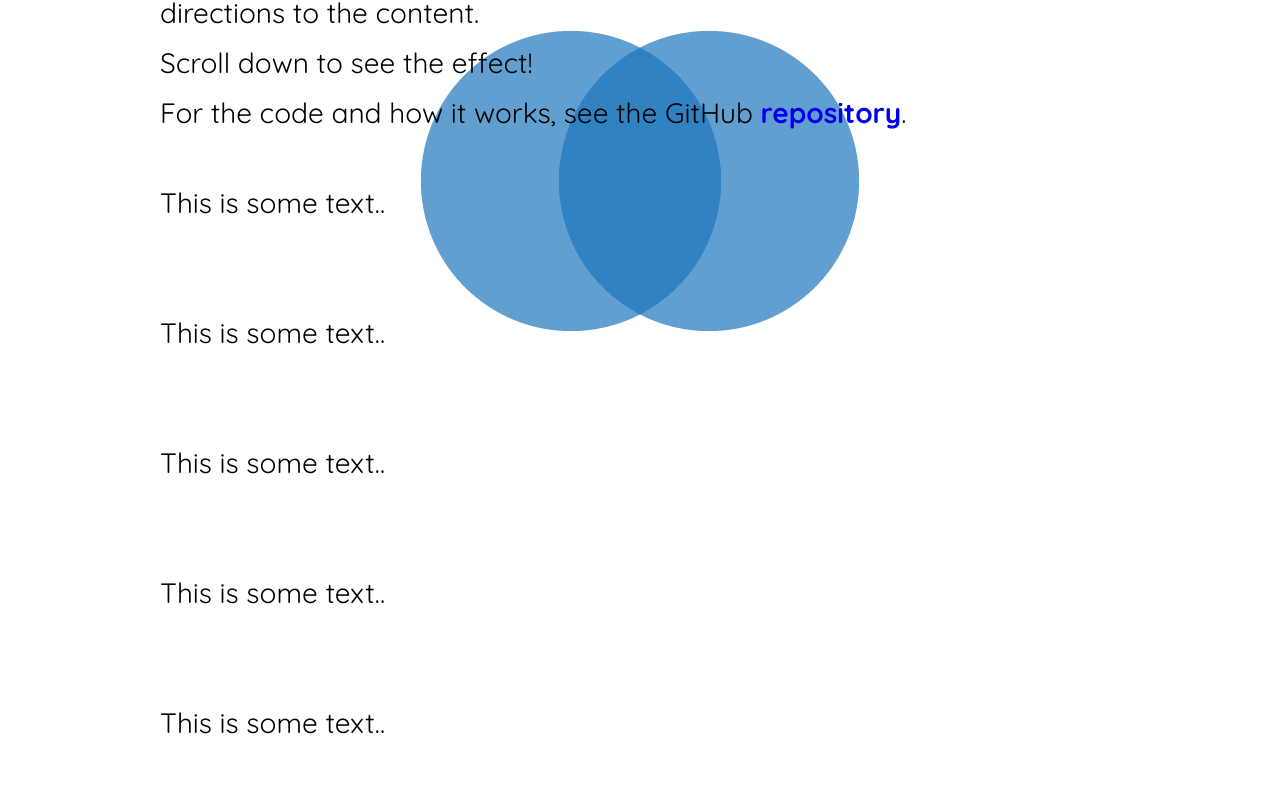
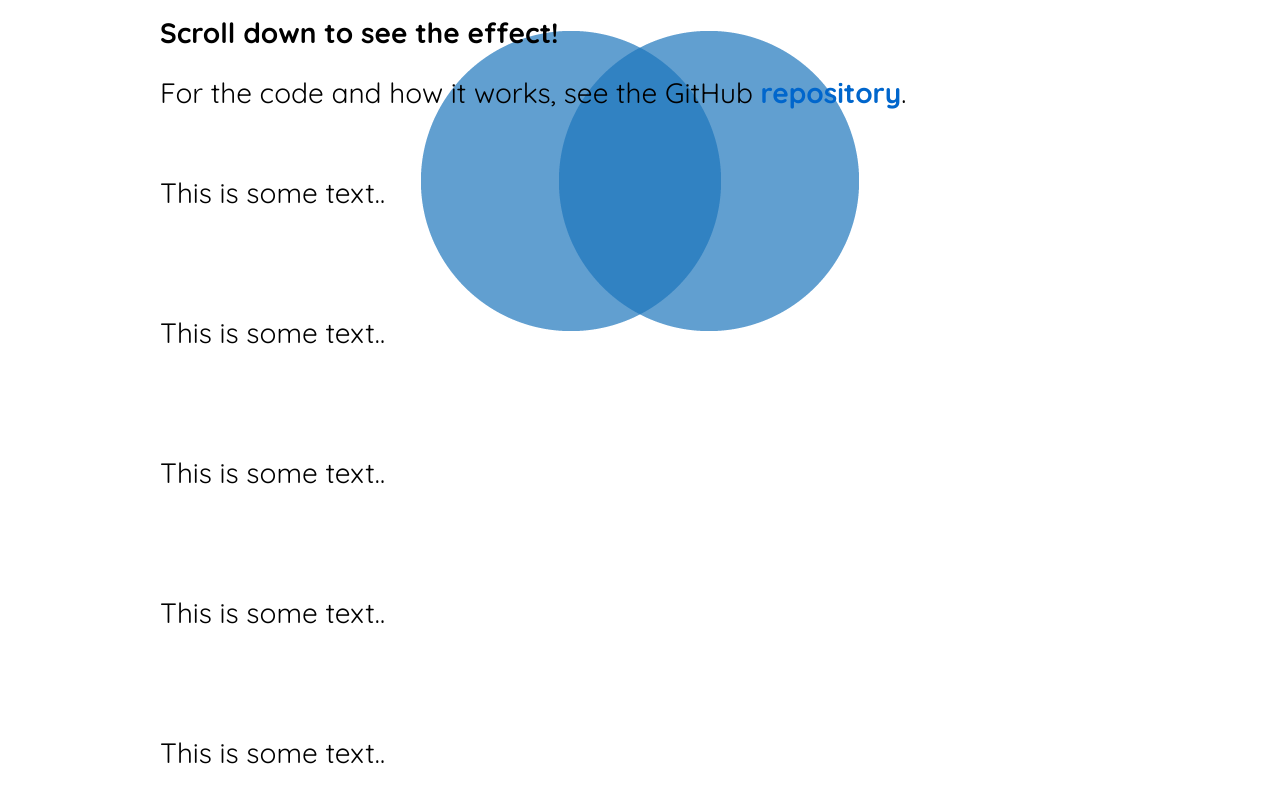
Before and after one commit to simonxlk/simonxlk.github.io, a plain HTML site: page parallax.html in a window 1280 px wide. Shown: the part 219-1011 px from the top of the page. Drawn offline with nearby package versions, Linux system fonts and the light colour scheme; a web font is replaced by a local one.

Commit message:
Some improvements

```diff
--- a/parallax.html
+++ b/parallax.html
@@ -47,8 +47,8 @@
         		</div><!--end head-->
                 <div id="inner-content">
                     <h3>Parallax scrolling </h3>
-                    <p>The background images move at a different speed and in different directions to the content.</p>
-                    <p>Scroll down to see the effect!</p>
+
+                    <p><b>Scroll down to see the effect!</b></p>
                     <p>For the code and how it works, see the GitHub <a href="https://github.com/simonxlk/parallax">repository</a>.
 
                     <div id="scrollp">
--- a/style.css
+++ b/style.css
@@ -12,8 +12,9 @@ body, html{
 	padding-bottom:10px;
 	text-decoration:underline;
 }
-a {
+a, a:visited {
 	text-decoration:none;
+	color:#06C;
 	font-weight:700;
 }
 a:hover {text-decoration:underline;}
@@ -34,12 +35,14 @@ a:hover {text-decoration:underline;}
 	text-align:center;
 	color:#fff;
 }
+h2 {margin-top:30px;}
 p {
-	margin-bottom:15px;
+	margin-top:25px;
+	margin-bottom:25px;
 }
 .explain{
 	clear:both;
-	padding-top:20px;
+	/*padding-top:20px;*/
 }
 .push {height:50px; clear:both;}
 #footer{
@@ -71,6 +74,7 @@ p {
 	display:table;
 	color:#fff;
 }
+#menu a, #menu a:visited{color:#FFF;}
 #menu ul li {
 	float:left;
 	list-style:none;
```
